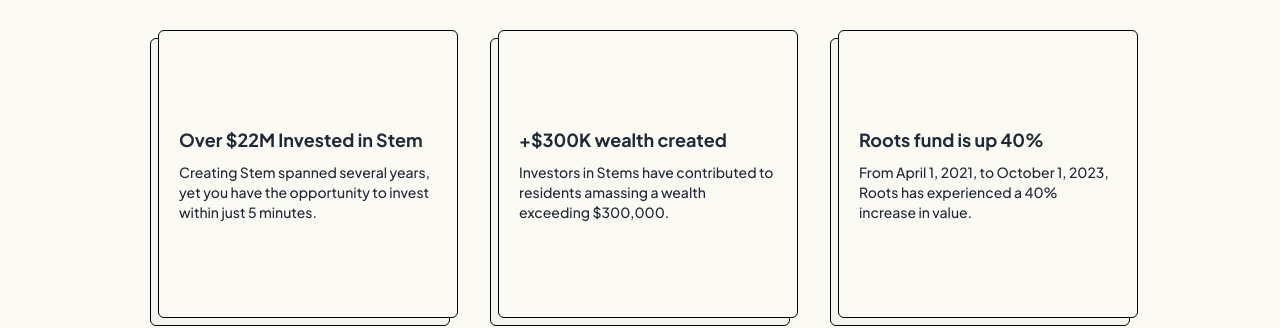
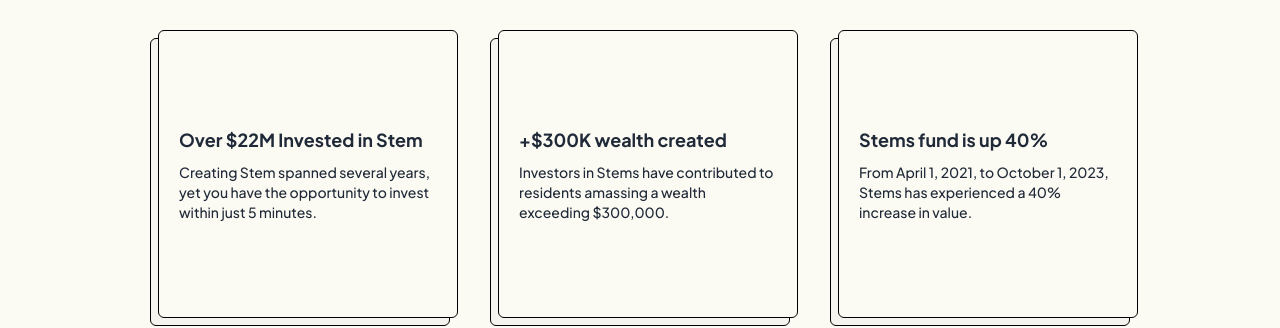
Before and after one commit to Neon-jeff/groo-frontend, a React (Vite) app: page / in a window 1280 px wide. Shown: the part 8480-8808 px from the top of the page. Built offline with nearby package versions, Linux system fonts and the light colour scheme.

Commit message:
Homepage fix

```diff
--- a/src/components/homeComponents/stats.jsx
+++ b/src/components/homeComponents/stats.jsx
@@ -29,9 +29,9 @@ export default function Stats() {
           }
         />
         <FeatureCard
-          head="Roots fund is up 40%"
+          head="Stems fund is up 40%"
           text={
-            "From April 1, 2021, to October 1, 2023, Roots has experienced a 40% increase in value."
+            "From April 1, 2021, to October 1, 2023, Stems has experienced a 40% increase in value."
           }
         />
       </div>
```
